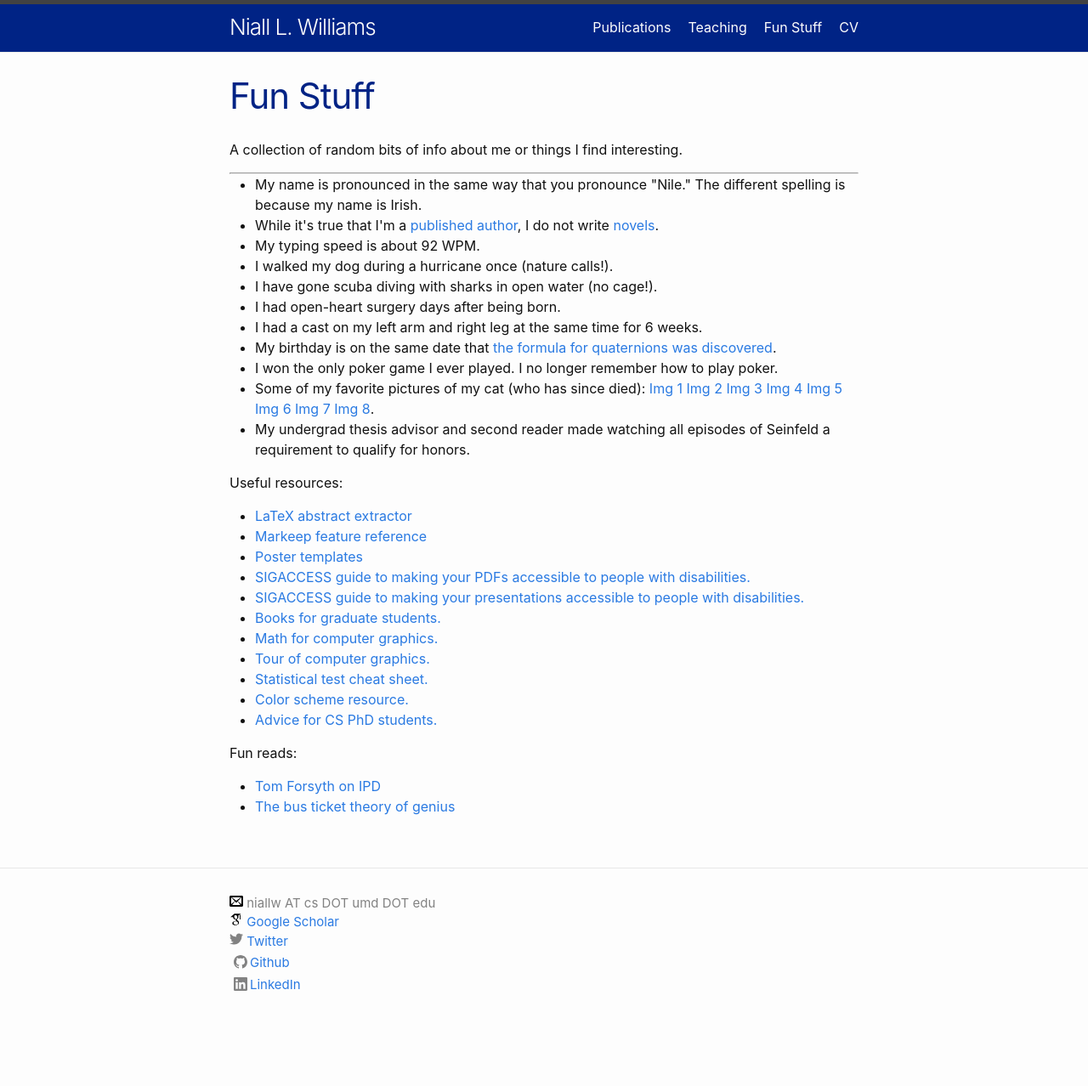
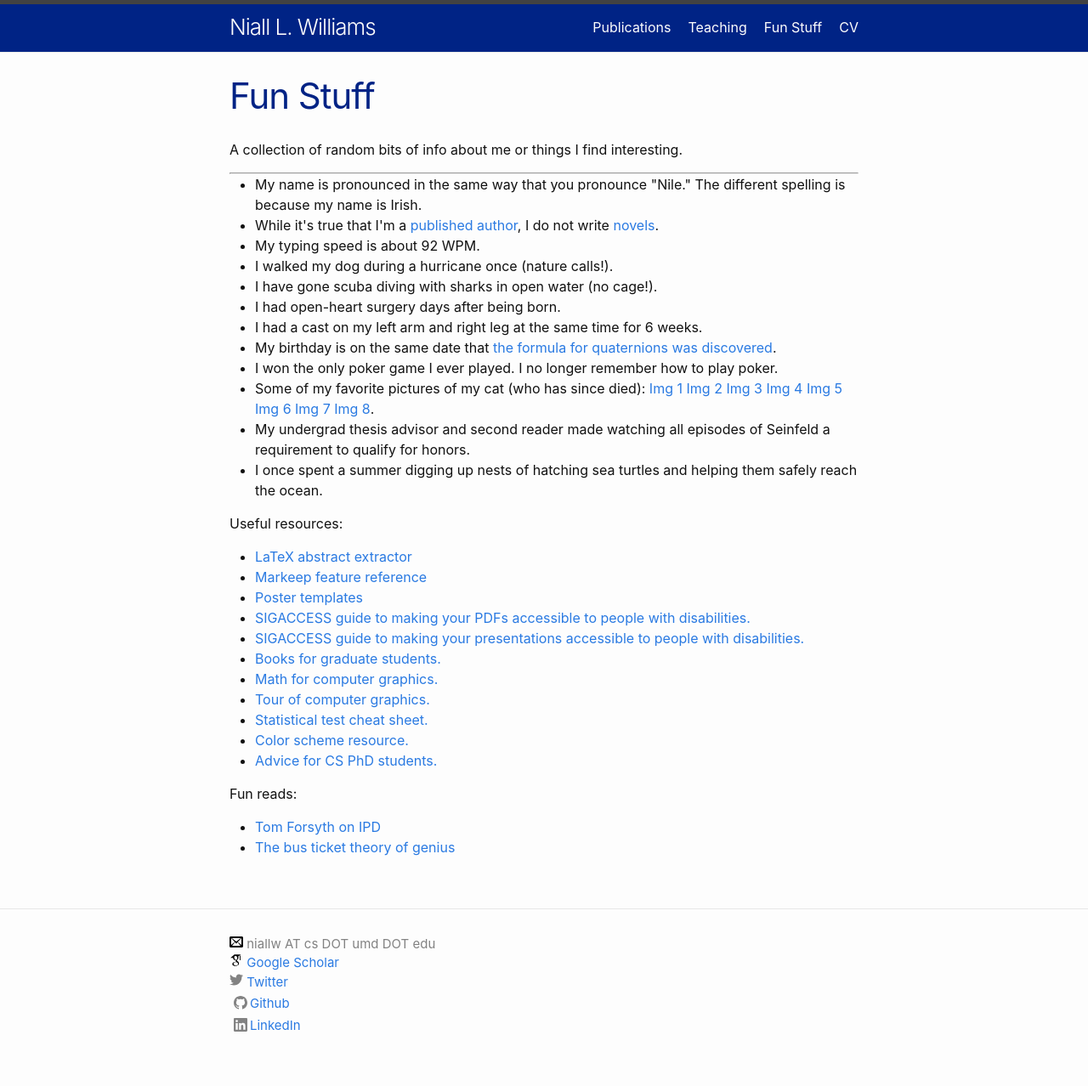
Before and after one commit to niallw/niallw.github.io, a Jekyll site: the page built from fun.md, in a window 1280 px wide. Shown: the whole page at 85% size. Built offline with Jekyll 4.4.1, drawn with Linux system fonts in a browser that asks for light colours; before the commit the page ends 1230 px from its top, so only the background shows below that.

Commit message:
sea turtles

```diff
--- a/fun.md
+++ b/fun.md
@@ -50,6 +50,9 @@ A collection of random bits of info about me or things I find interesting.
 	<li>
 		My undergrad thesis advisor and second reader made watching all episodes of Seinfeld a requirement to qualify for honors.<br>
 	</li>
+	<li>
+		I once spent a summer digging up nests of hatching sea turtles and helping them safely reach the ocean.<br>
+	</li>
 	<!-- <li>
 		<a href"https://academictree.org/math/distance.php?username=guest&sessionid=&refresh=1&search1=Carl++Gau%C3%9F+%28Gauss%29&pid1=7650&search2=Dinesh++Manocha&pid2=234766&includepd=1&Update=Find+Connection" target="_blank">Carl Gauss is my academic great-great-great-great-great-great-great-great-great-great-grandfather!</a> (That's 10 "greats"!)<br>
 	</li> -->
```
